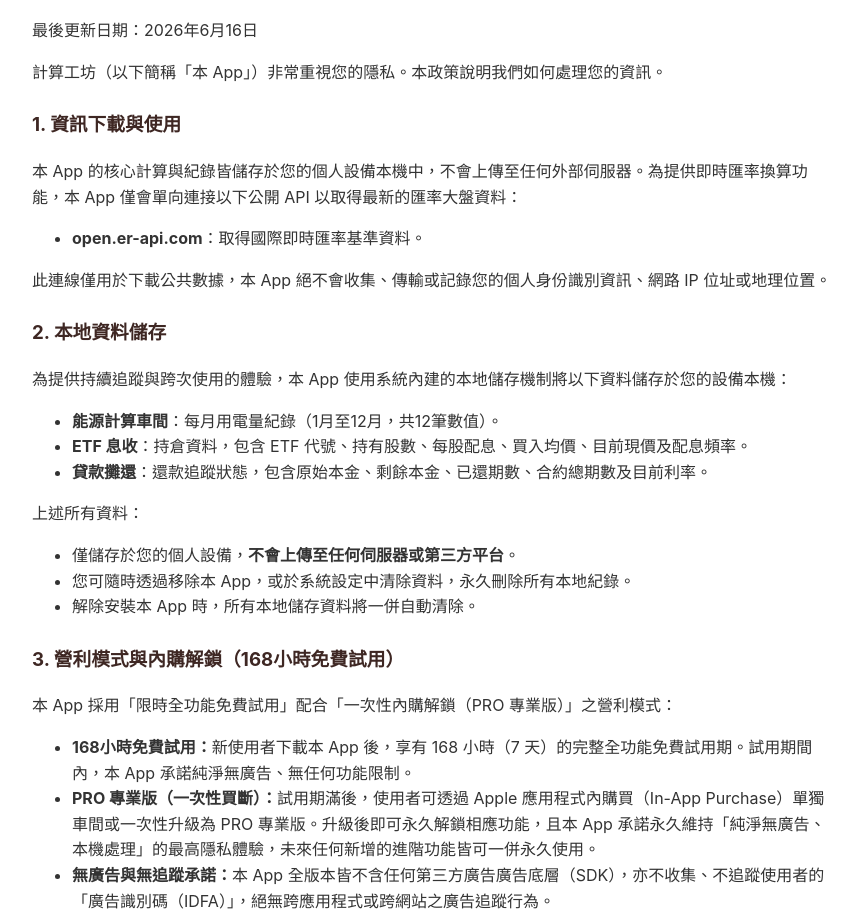
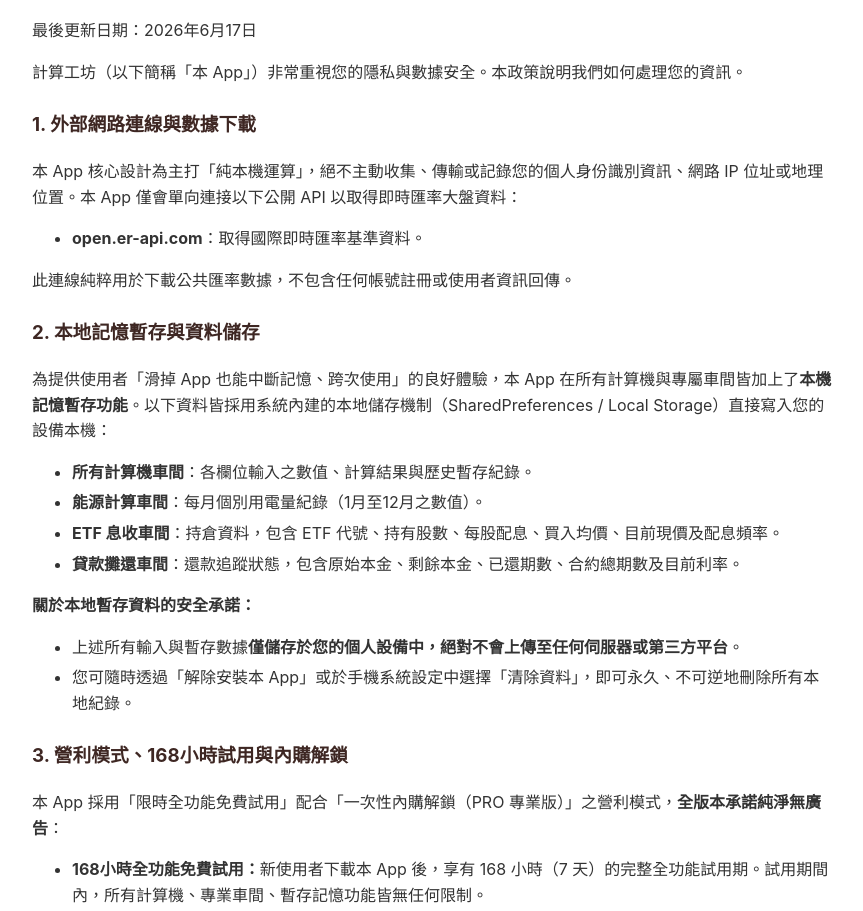
Before and after one commit to Sap08899Oya/ArkFactory, a plain HTML site: page index.html in a window 1280 px wide. Shown: the part 108-1019 px from the top of the page, without its empty margins (208-1071 px from the left). Drawn offline with Linux system fonts and the light colour scheme.

Commit message:
Update index.html

```diff
--- a/index.html
+++ b/index.html
@@ -8,46 +8,48 @@
 body { font-family: -apple-system, BlinkMacSystemFont, "Segoe UI", Roboto, Helvetica, Arial, sans-serif; line-height: 1.6; padding: 20px; color: #333; max-width: 800px; margin: 0 auto; }
 h1 { color: #2ed573; border-bottom: 2px solid #2ed573; padding-bottom: 10px; }
 h3 { color: #3e2723; margin-top: 25px; }
+li { margin-bottom: 5px; }
 </style>
 </head>
 <body>
 <h1>計算工坊 隱私權政策</h1>
-<p>最後更新日期：2026年6月16日</p>
-<p>計算工坊（以下簡稱「本 App」）非常重視您的隱私。本政策說明我們如何處理您的資訊。</p>
+<p>最後更新日期：2026年6月17日</p>
+<p>計算工坊（以下簡稱「本 App」）非常重視您的隱私與數據安全。本政策說明我們如何處理您的資訊。</p>
 
-<h3>1. 資訊下載與使用</h3>
-<p>本 App 的核心計算與紀錄皆儲存於您的個人設備本機中，不會上傳至任何外部伺服器。為提供即時匯率換算功能，本 App 僅會單向連接以下公開 API 以取得最新的匯率大盤資料：</p>
+<h3>1. 外部網路連線與數據下載</h3>
+<p>本 App 核心設計為主打「純本機運算」，絕不主動收集、傳輸或記錄您的個人身份識別資訊、網路 IP 位址或地理位置。本 App 僅會單向連接以下公開 API 以取得即時匯率大盤資料：</p>
 <ul>
   <li><strong>open.er-api.com</strong>：取得國際即時匯率基準資料。</li>
 </ul>
-<p>此連線僅用於下載公共數據，本 App 絕不會收集、傳輸或記錄您的個人身份識別資訊、網路 IP 位址或地理位置。</p>
+<p>此連線純粹用於下載公共匯率數據，不包含任何帳號註冊或使用者資訊回傳。</p>
 
-<h3>2. 本地資料儲存</h3>
-<p>為提供持續追蹤與跨次使用的體驗，本 App 使用系統內建的本地儲存機制將以下資料儲存於您的設備本機：</p>
+<h3>2. 本地記憶暫存與資料儲存</h3>
+<p>為提供使用者「滑掉 App 也能中斷記憶、跨次使用」的良好體驗，本 App 在所有計算機與專屬車間皆加上了<strong>本機記憶暫存功能</strong>。以下資料皆採用系統內建的本地儲存機制（SharedPreferences / Local Storage）直接寫入您的設備本機：</p>
 <ul>
-  <li><strong>能源計算車間</strong>：每月用電量紀錄（1月至12月，共12筆數值）。</li>
-  <li><strong>ETF 息收</strong>：持倉資料，包含 ETF 代號、持有股數、每股配息、買入均價、目前現價及配息頻率。</li>
-  <li><strong>貸款攤還</strong>：還款追蹤狀態，包含原始本金、剩餘本金、已還期數、合約總期數及目前利率。</li>
+  <li><strong>所有計算機車間</strong>：各欄位輸入之數值、計算結果與歷史暫存紀錄。</li>
+  <li><strong>能源計算車間</strong>：每月個別用電量紀錄（1月至12月之數值）。</li>
+  <li><strong>ETF 息收車間</strong>：持倉資料，包含 ETF 代號、持有股數、每股配息、買入均價、目前現價及配息頻率。</li>
+  <li><strong>貸款攤還車間</strong>：還款追蹤狀態，包含原始本金、剩餘本金、已還期數、合約總期數及目前利率。</li>
 </ul>
-<p>上述所有資料：</p>
+<p><strong>關於本地暫存資料的安全承諾：</strong></p>
 <ul>
-  <li>僅儲存於您的個人設備，<strong>不會上傳至任何伺服器或第三方平台</strong>。</li>
-  <li>您可隨時透過移除本 App，或於系統設定中清除資料，永久刪除所有本地紀錄。</li>
-  <li>解除安裝本 App 時，所有本地儲存資料將一併自動清除。</li>
+  <li>上述所有輸入與暫存數據<strong>僅儲存於您的個人設備中，絕對不會上傳至任何伺服器或第三方平台</strong>。</li>
+  <li>您可隨時透過「解除安裝本 App」或於手機系統設定中選擇「清除資料」，即可永久、不可逆地刪除所有本地紀錄。</li>
 </ul>
 
-<h3>3. 營利模式與內購解鎖（168小時免費試用）</h3>
-<p>本 App 採用「限時全功能免費試用」配合「一次性內購解鎖（PRO 專業版）」之營利模式：</p>
+<h3>3. 營利模式、168小時試用與內購解鎖</h3>
+<p>本 App 採用「限時全功能免費試用」配合「一次性內購解鎖（PRO 專業版）」之營利模式，<strong>全版本承諾純淨無廣告</strong>：</p>
 <ul>
-  <li><strong>168小時免費試用：</strong>新使用者下載本 App 後，享有 168 小時（7 天）的完整全功能免費試用期。試用期間內，本 App 承諾純淨無廣告、無任何功能限制。</li>
-  <li><strong>PRO 專業版（一次性買斷）：</strong>試用期滿後，使用者可透過 Apple 應用程式內購買（In-App Purchase）單獨車間或一次性升級為 PRO 專業版。升級後即可永久解鎖相應功能，且本 App 承諾永久維持「純淨無廣告、本機處理」的最高隱私體驗，未來任何新增的進階功能皆可一併永久使用。</li>
-  <li><strong>無廣告與無追蹤承諾：</strong>本 App 全版本皆不含任何第三方廣告廣告底層（SDK），亦不收集、不追蹤使用者的「廣告識別碼（IDFA）」，絕無跨應用程式或跨網站之廣告追蹤行為。</li>
+  <li><strong>168小時全功能免費試用：</strong>新使用者下載本 App 後，享有 168 小時（7 天）的完整全功能試用期。試用期間內，所有計算機、專業車間、暫存記憶功能皆無任何限制。</li>
+  <li><strong>試用期滿後的權限調整：</strong>試用期（168小時）結束後，本 App 將繼續<strong>免費開放「機動匯率轉換」功能</strong>供使用者日常使用。其餘進階專業車間（如能源計算、ETF息收、團隊拆帳、貸款攤還、工程計算機Pro等）則會進入鎖定狀態。</li>
+  <li><strong>PRO 專業版（一次性買斷）：</strong>使用者可隨時透過 Apple 應用程式內購買（In-App Purchase）升級為 PRO 專業版，一次性永久解鎖所有功能車間與未來的進階更新。</li>
+  <li><strong>完全無廣告與無追蹤：</strong>本 App 不含任何第三方廣告廣告底層（SDK），亦不收集、不追蹤使用者的「廣告識別碼（IDFA）」，絕無跨應用程式或跨網站之廣告追蹤行為。</li>
 </ul>
 
 <h3>4. 無需註冊・不收集個資</h3>
-<p>本 App 屬於工具類軟體，無需註冊會員即可使用。我們不會主動收集任何使用者的個人姓名、電話、電子郵件等敏感個資。</p>
+<p>本 App 屬於純工具類軟體，無需註冊會員、無需綁定電子郵件或手機號碼即可安心使用。我們不會主動收集或刺探任何使用者的敏感個資。</p>
 
 <h3>5. 聯絡我們</h3>
-<p>若對本隱私政策有任何疑問，請透過電子郵件與我們聯繫：spp.pans@gmail.com</p>
+<p>若對本隱私政策或本機儲存機制有任何疑問，歡迎透過電子郵件與我們聯繫：spp.pans@gmail.com</p>
 </body>
 </html>
```
